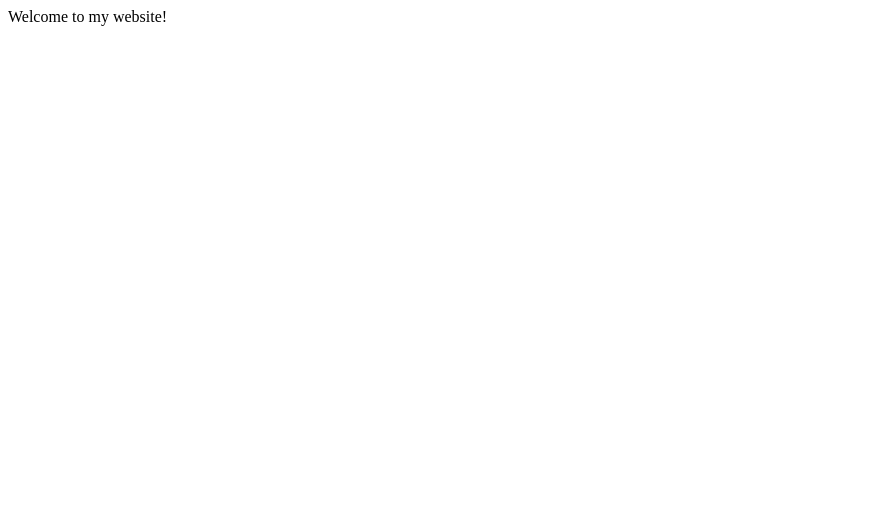
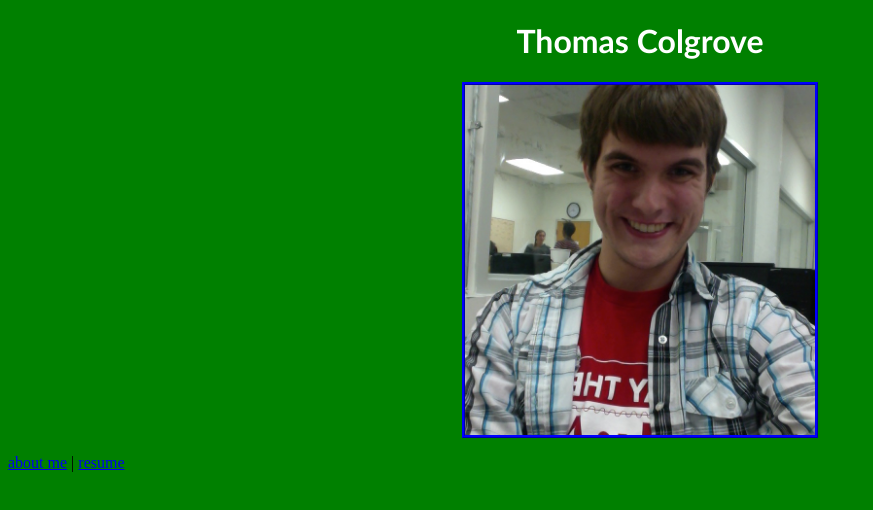
Before and after one commit to trcolgrove/trcolgrove.github.io, a plain HTML site: page index.html in a window 1280 px wide. Shown: the whole page, without its empty margins (0-873 px from the left). Drawn offline with Linux system fonts and the light colour scheme.

Commit message:
initial hmtml files and basic style sheet for index.html

```diff
--- a/index.html
+++ b/index.html
@@ -1,6 +1,12 @@
+<!DOCTYPE html>
 <html>
-<head> <title>Thomas R. Colgrove</title> </head>
+<head>
+    <title>Thomas R. Colgrove</title>
+    <link rel="stylesheet" type="text/css" href="styles.css">
+</head>
 <body>
-<p>Welcome to my website!</p>
+<h1>Thomas Colgrove</h1>
+<img src="thomas.jpg" alt="My name is Thomas!" class = "portrait">
+<p> <a href=bio.html>about me</a> | <a href=resume.html>resume</a></p>
 </body>
 </html>
--- /dev/null
+++ b/styles.css
@@ -0,0 +1,23 @@
+body{
+    background-color: green;
+}
+h1{
+    color: white;
+    text-align: center;
+    font-family: "Trebuchet MS";
+}
+img.portrait{
+  display: block;
+  margin: auto;
+  width: 350px;
+  height: 350px;
+  border-size: 40px;
+  border-style: ridge;
+  border-color: blue;
+}
+p.footer{
+  text-align: center;
+  color: white;
+  font-family: "Trebuchet MS";
+  text-decoration: underline;
+}
```
Also changed, not shown: bio.html (added, +3 -0 lines), resume.html (added, +3 -0 lines), thomas.jpg (added).
